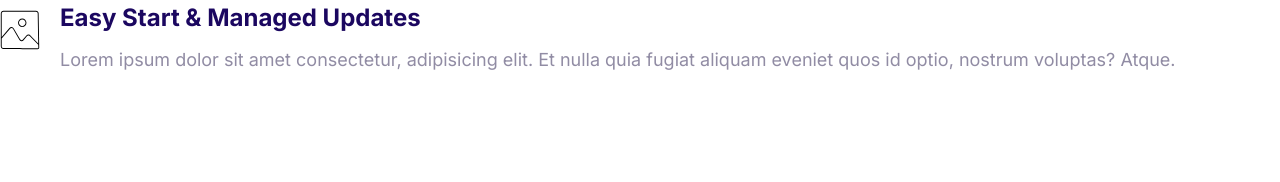
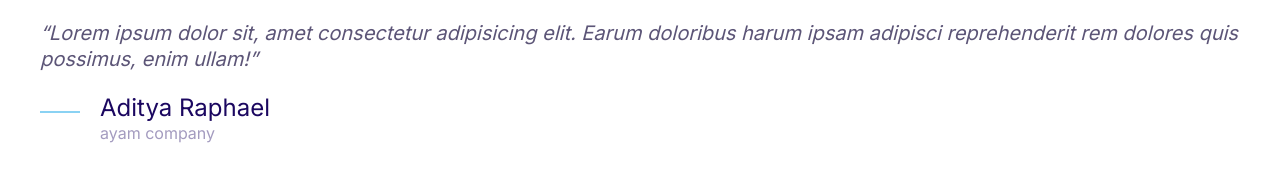
Before and after one commit to Adityaraphael/adit1stproject, a plain HTML site: page index.html in a window 1280 px wide. Drawn offline with Linux system fonts and the light colour scheme.

Commit message:
quote component.

```diff
--- a/CSS/style.css
+++ b/CSS/style.css
@@ -8,6 +8,7 @@ html{ font-size: 62.5%;}
     --color-accent: #ff3400;
     --color-headings: #1b0760;
     --color-body: #918ca4;
+    --color-body-darker: #5c5577;
     --color-border:#ccc;
     --border-radius:30px;
 
@@ -347,3 +348,52 @@ a { text-decoration:none ;}
 .media__image{
     margin-top: 1rem;
 }
+
+/* quotes */
+.quote{
+    font-size: 3rem;
+    font-style: italic;
+    color: var(--color-body-darker);
+    line-height: 1.3;
+}
+
+.quote__text::before{
+    content: open-quote;
+}
+.quote__text::after{
+    content: close-quote;
+}
+
+.quote__author{
+    font-size: 3rem;
+    font-weight: 500;
+    font-style: normal;
+    margin-bottom: 0;
+}
+
+.quote__company{
+    color:var(--color-headings) ;
+    opacity: 0.4;
+    font-size: 2rem;
+    font-style: normal;
+
+}
+
+.quote__line{
+    position: relative;
+    bottom: 10px;
+
+
+}
+
+@media screen and (min-width: 1024px){
+    .quote {
+        font-size: 2rem;}
+    .quote__author{
+       font-size:2.4rem ; }
+
+    .quote__company{
+        font-size: 1.6rem;
+    }
+
+    }
--- a/index.html
+++ b/index.html
@@ -12,17 +12,22 @@
     <link rel="stylesheet" href="CSS/style.css">
 </head>
 <body>
+    <blockquote class="quote">
+        <p class="quote__text">Lorem ipsum dolor sit, amet consectetur adipisicing elit. Earum doloribus harum ipsam adipisci reprehenderit rem dolores quis possimus, enim ullam!</p>
+        <footer>
             <div class="media">
                 <div class="media__image">
-                <svg class="icon icon--primary">
-                    <use xlink:href="images/sprite.svg#snap"></use>
+                        <svg class="icon icon--primary quote__line">
+                            <use xlink:href="images/sprite.svg#line"></use>
                           </svg>
                     </span>
                 </div>
                 <div class="media__body">
-            <h3 class="media__title">Easy Start & Managed Updates</h3>
-            <p>Lorem ipsum dolor sit amet consectetur, adipisicing elit. Et nulla quia fugiat aliquam eveniet quos id optio, nostrum voluptas? Atque.</p>
+                    <h3 class="media__title quote__author">Aditya Raphael</h3>
+                    <p class="quote__company">ayam company</p>
                 </div>
             </div>
+        </footer>
+    </blockquote>
 </body>
 </html>
```
Also changed, not shown: components/quote.html (added, +17 -0 lines). Lines whose indentation alone changed are shown as unchanged.
